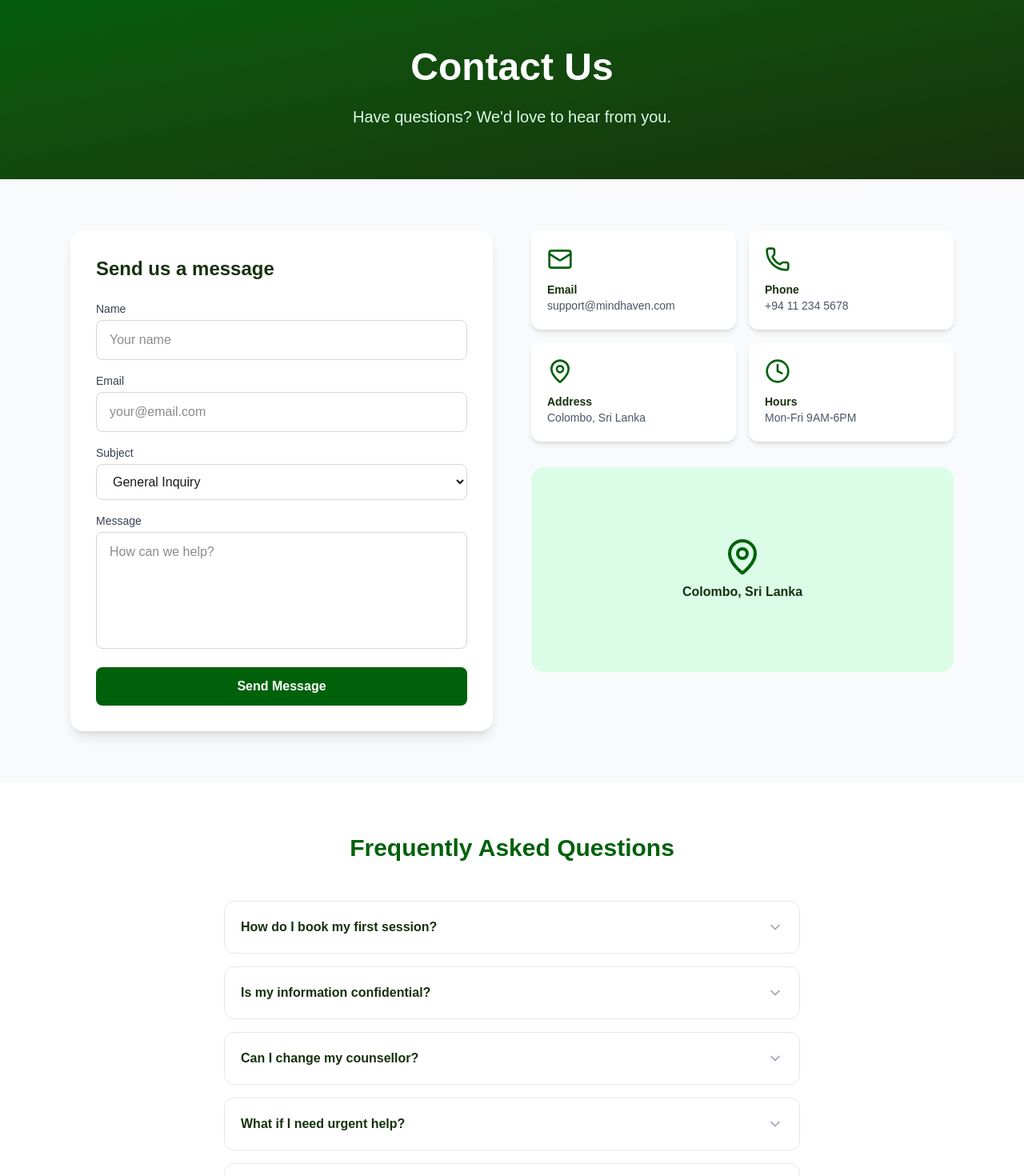
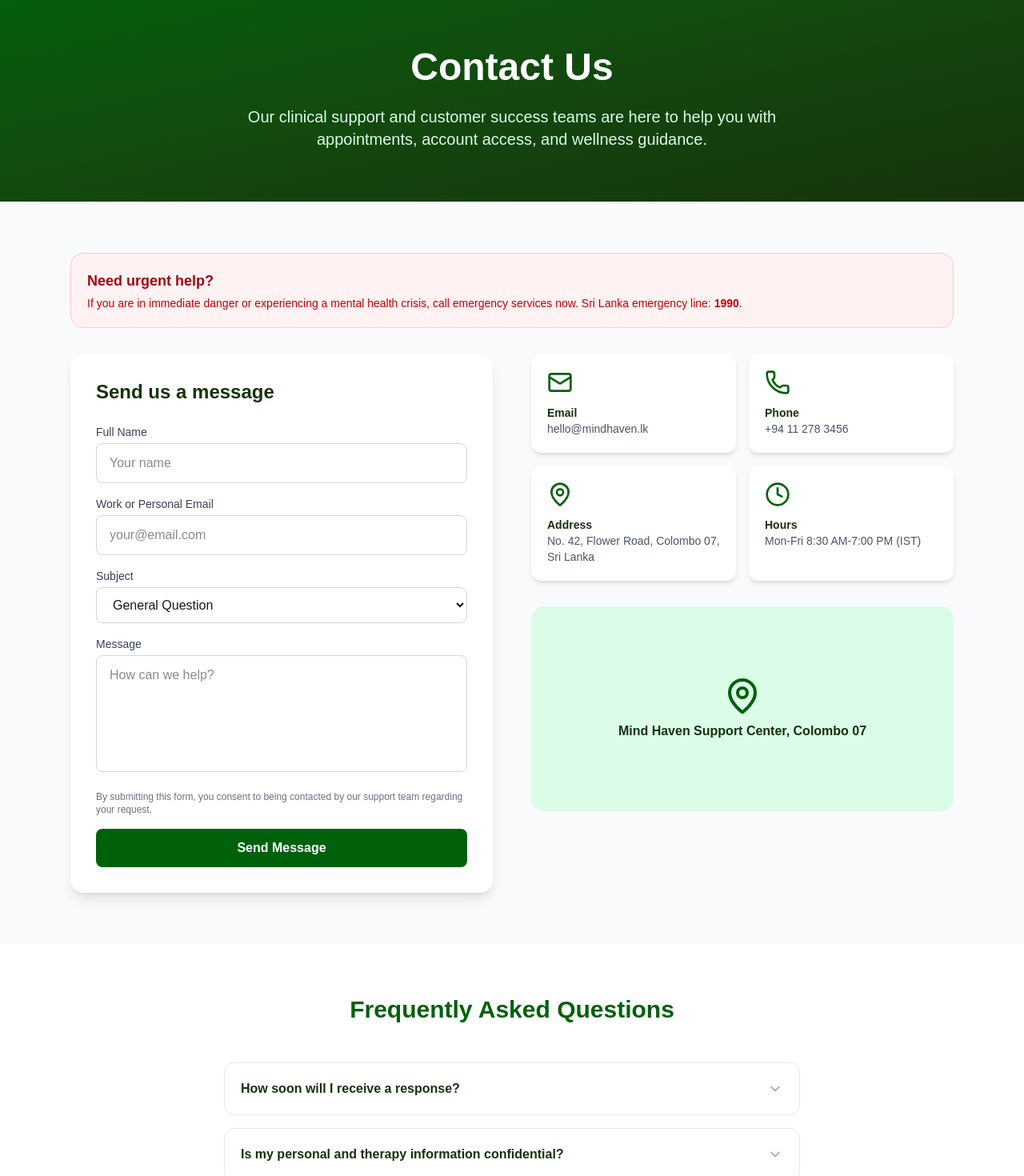
Before and after one commit to Dilshanrad22/mind_haven, a Next.js app in the folder my-app/: page /pages/contact in a window 1280 px wide. Shown: the part 100-1570 px from the top of the page at 80% size. Built offline with nearby package versions, Linux system fonts and the light colour scheme.

Commit message:
contact us

```diff
--- a/my-app/src/app/pages/contact/page.tsx
+++ b/my-app/src/app/pages/contact/page.tsx
@@ -2,6 +2,23 @@
 import { useState } from 'react';
 import { Mail, Phone, MapPin, Clock, ChevronDown, ChevronUp } from 'lucide-react';
 import Navbar from '../../components/navbar';
+
+const CONTACT_SETTINGS = {
+  supportEmail: process.env.NEXT_PUBLIC_SUPPORT_EMAIL || 'hello@mindhaven.lk',
+  supportPhone: process.env.NEXT_PUBLIC_SUPPORT_PHONE || '+94 11 278 3456',
+  supportAddress: process.env.NEXT_PUBLIC_SUPPORT_ADDRESS || 'No. 42, Flower Road, Colombo 07, Sri Lanka',
+  supportHours: process.env.NEXT_PUBLIC_SUPPORT_HOURS || 'Mon-Fri 8:30 AM-7:00 PM (IST)',
+  emergencyLine: process.env.NEXT_PUBLIC_EMERGENCY_LINE || '1990',
+  mapLabel: process.env.NEXT_PUBLIC_CONTACT_MAP_LABEL || 'Mind Haven Support Center, Colombo 07',
+};
+
+const SUBJECT_OPTIONS = [
+  { value: 'general', label: 'General Question' },
+  { value: 'account', label: 'Account and Login Help' },
+  { value: 'appointment', label: 'Appointment Support' },
+  { value: 'billing', label: 'Billing and Payments' },
+  { value: 'partnership', label: 'Partnership and Media' },
+];
 
 export default function ContactPage() {
   const [form, setForm] = useState({ name: '', email: '', subject: 'general', message: '' });
@@ -9,18 +26,33 @@
   const [openFaq, setOpenFaq] = useState<number | null>(null);
 
   const contactInfo = [
-    { icon: Mail, title: 'Email', value: 'support@mindhaven.com' },
-    { icon: Phone, title: 'Phone', value: '+94 11 234 5678' },
-    { icon: MapPin, title: 'Address', value: 'Colombo, Sri Lanka' },
-    { icon: Clock, title: 'Hours', value: 'Mon-Fri 9AM-6PM' },
+    { icon: Mail, title: 'Email', value: CONTACT_SETTINGS.supportEmail },
+    { icon: Phone, title: 'Phone', value: CONTACT_SETTINGS.supportPhone },
+    { icon: MapPin, title: 'Address', value: CONTACT_SETTINGS.supportAddress },
+    { icon: Clock, title: 'Hours', value: CONTACT_SETTINGS.supportHours },
   ];
 
   const faqs = [
-    { q: 'How do I book my first session?', a: 'Create an account, browse our counsellors, and click "Request a Session" on any counsellor\'s profile. Choose your preferred date, time, and session type.' },
-    { q: 'Is my information confidential?', a: 'Absolutely. We follow strict privacy protocols and all communications between you and your counsellor are encrypted and confidential.' },
-    { q: 'Can I change my counsellor?', a: 'Yes, you can switch counsellors at any time. Simply browse our directory and book a session with a different counsellor.' },
-    { q: 'What if I need urgent help?', a: 'If you are in immediate danger, please call your local emergency services. For non-emergency urgent support, use our crisis support feature for priority access.' },
-    { q: 'How much does it cost?', a: 'We offer both free and premium plans. Free users get limited sessions, while premium subscribers enjoy unlimited access to all features.' },
+    {
+      q: 'How soon will I receive a response?',
+      a: 'Our support team usually responds within 4 business hours for standard requests and within 1 business hour for appointment-related issues.',
+    },
+    {
+      q: 'Is my personal and therapy information confidential?',
+      a: 'Yes. Mind Haven follows strict confidentiality practices. Data shared through the platform is handled according to our privacy policy and local data protection standards.',
+    },
+    {
+      q: 'Can I reschedule or cancel a session?',
+      a: 'Yes. You can manage upcoming sessions from your dashboard. For urgent scheduling issues, contact support and include your booking email.',
+    },
+    {
+      q: 'What if I need immediate medical or crisis support?',
+      a: `If this is an emergency, call your local emergency line immediately (Sri Lanka: ${CONTACT_SETTINGS.emergencyLine}). Mind Haven support is not a replacement for emergency medical services.`,
+    },
+    {
+      q: 'Do you support organizations and universities?',
+      a: 'Yes. We provide customized mental wellness programs for organizations, schools, and universities. Select Partnership and Media in the contact form to reach our team.',
+    },
   ];
 
   const handleSubmit = (e: React.FormEvent) => {
@@ -35,11 +67,19 @@
       <section className="pt-24 pb-16 bg-gradient-to-br from-[#00610B] to-[#16320D] text-white">
         <div className="max-w-6xl mx-auto px-6 text-center">
           <h1 className="text-4xl md:text-5xl font-bold mb-6">Contact Us</h1>
-          <p className="text-xl text-green-100 max-w-3xl mx-auto">Have questions? We&#39;d love to hear from you.</p>
+          <p className="text-xl text-green-100 max-w-3xl mx-auto">Our clinical support and customer success teams are here to help you with appointments, account access, and wellness guidance.</p>
         </div>
       </section>
 
       <section className="py-16 max-w-6xl mx-auto px-6">
+        <div className="mb-8 rounded-2xl border border-red-200 bg-red-50 p-5">
+          <h2 className="text-lg font-bold text-red-800 mb-1">Need urgent help?</h2>
+          <p className="text-red-700 text-sm">
+            If you are in immediate danger or experiencing a mental health crisis, call emergency services now.
+            {' '}Sri Lanka emergency line: <span className="font-semibold">{CONTACT_SETTINGS.emergencyLine}</span>.
+          </p>
+        </div>
+
         <div className="grid md:grid-cols-2 gap-12">
           {/* Form */}
           <div className="bg-white rounded-2xl p-8 shadow-lg">
@@ -49,7 +89,7 @@
                   <Mail className="w-8 h-8 text-[#00610B]" />
                 </div>
                 <h3 className="text-2xl font-bold text-[#00610B] mb-2">Message Sent!</h3>
-                <p className="text-gray-600">We&#39;ll get back to you within 24 hours.</p>
+                <p className="text-gray-600">Thanks for reaching out. Our team will contact you shortly using the details you provided.</p>
                 <button onClick={() => { setSubmitted(false); setForm({ name: '', email: '', subject: 'general', message: '' }); }} className="mt-6 text-[#00610B] font-semibold hover:underline">Send another message</button>
               </div>
             ) : (
@@ -57,27 +97,26 @@
                 <h2 className="text-2xl font-bold text-[#16320D] mb-6">Send us a message</h2>
                 <div className="space-y-4">
                   <div>
-                    <label className="block text-sm font-medium text-gray-700 mb-1">Name</label>
-                    <input type="text" required value={form.name} onChange={(e) => setForm({ ...form, name: e.target.value })} className="w-full px-4 py-3 border border-gray-300 rounded-lg focus:ring-2 focus:ring-[#00610B] focus:border-transparent outline-none" placeholder="Your name" />
+                    <label htmlFor="contact-name" className="block text-sm font-medium text-gray-700 mb-1">Full Name</label>
+                    <input id="contact-name" type="text" required value={form.name} onChange={(e) => setForm({ ...form, name: e.target.value })} className="w-full px-4 py-3 border border-gray-300 rounded-lg focus:ring-2 focus:ring-[#00610B] focus:border-transparent outline-none" placeholder="Your name" />
                   </div>
                   <div>
-                    <label className="block text-sm font-medium text-gray-700 mb-1">Email</label>
-                    <input type="email" required value={form.email} onChange={(e) => setForm({ ...form, email: e.target.value })} className="w-full px-4 py-3 border border-gray-300 rounded-lg focus:ring-2 focus:ring-[#00610B] focus:border-transparent outline-none" placeholder="your@email.com" />
+                    <label htmlFor="contact-email" className="block text-sm font-medium text-gray-700 mb-1">Work or Personal Email</label>
+                    <input id="contact-email" type="email" required value={form.email} onChange={(e) => setForm({ ...form, email: e.target.value })} className="w-full px-4 py-3 border border-gray-300 rounded-lg focus:ring-2 focus:ring-[#00610B] focus:border-transparent outline-none" placeholder="your@email.com" />
                   </div>
                   <div>
-                    <label className="block text-sm font-medium text-gray-700 mb-1">Subject</label>
-                    <select value={form.subject} onChange={(e) => setForm({ ...form, subject: e.target.value })} className="w-full px-4 py-3 border border-gray-300 rounded-lg focus:ring-2 focus:ring-[#00610B] focus:border-transparent outline-none bg-white">
-                      <option value="general">General Inquiry</option>
-                      <option value="support">Technical Support</option>
-                      <option value="billing">Billing Question</option>
-                      <option value="feedback">Feedback</option>
-                      <option value="partnership">Partnership</option>
+                    <label htmlFor="contact-subject" className="block text-sm font-medium text-gray-700 mb-1">Subject</label>
+                    <select id="contact-subject" value={form.subject} onChange={(e) => setForm({ ...form, subject: e.target.value })} className="w-full px-4 py-3 border border-gray-300 rounded-lg focus:ring-2 focus:ring-[#00610B] focus:border-transparent outline-none bg-white">
+                      {SUBJECT_OPTIONS.map((option) => (
+                        <option key={option.value} value={option.value}>{option.label}</option>
+                      ))}
                     </select>
                   </div>
                   <div>
-                    <label className="block text-sm font-medium text-gray-700 mb-1">Message</label>
-                    <textarea required rows={5} value={form.message} onChange={(e) => setForm({ ...form, message: e.target.value })} className="w-full px-4 py-3 border border-gray-300 rounded-lg focus:ring-2 focus:ring-[#00610B] focus:border-transparent outline-none resize-none" placeholder="How can we help?" />
+                    <label htmlFor="contact-message" className="block text-sm font-medium text-gray-700 mb-1">Message</label>
+                    <textarea id="contact-message" required rows={5} value={form.message} onChange={(e) => setForm({ ...form, message: e.target.value })} className="w-full px-4 py-3 border border-gray-300 rounded-lg focus:ring-2 focus:ring-[#00610B] focus:border-transparent outline-none resize-none" placeholder="How can we help?" />
                   </div>
+                  <p className="text-xs text-gray-500">By submitting this form, you consent to being contacted by our support team regarding your request.</p>
                   <button type="submit" className="w-full py-3 bg-[#00610B] text-white rounded-lg font-semibold hover:bg-[#16320D] transition-colors">Send Message</button>
                 </div>
               </form>
@@ -99,7 +138,7 @@
             <div className="bg-green-100 rounded-2xl h-64 flex items-center justify-center">
               <div className="text-center">
                 <MapPin className="w-12 h-12 text-[#00610B] mx-auto mb-2" />
-                <p className="text-[#16320D] font-semibold">Colombo, Sri Lanka</p>
+                <p className="text-[#16320D] font-semibold">{CONTACT_SETTINGS.mapLabel}</p>
               </div>
             </div>
           </div>
```
